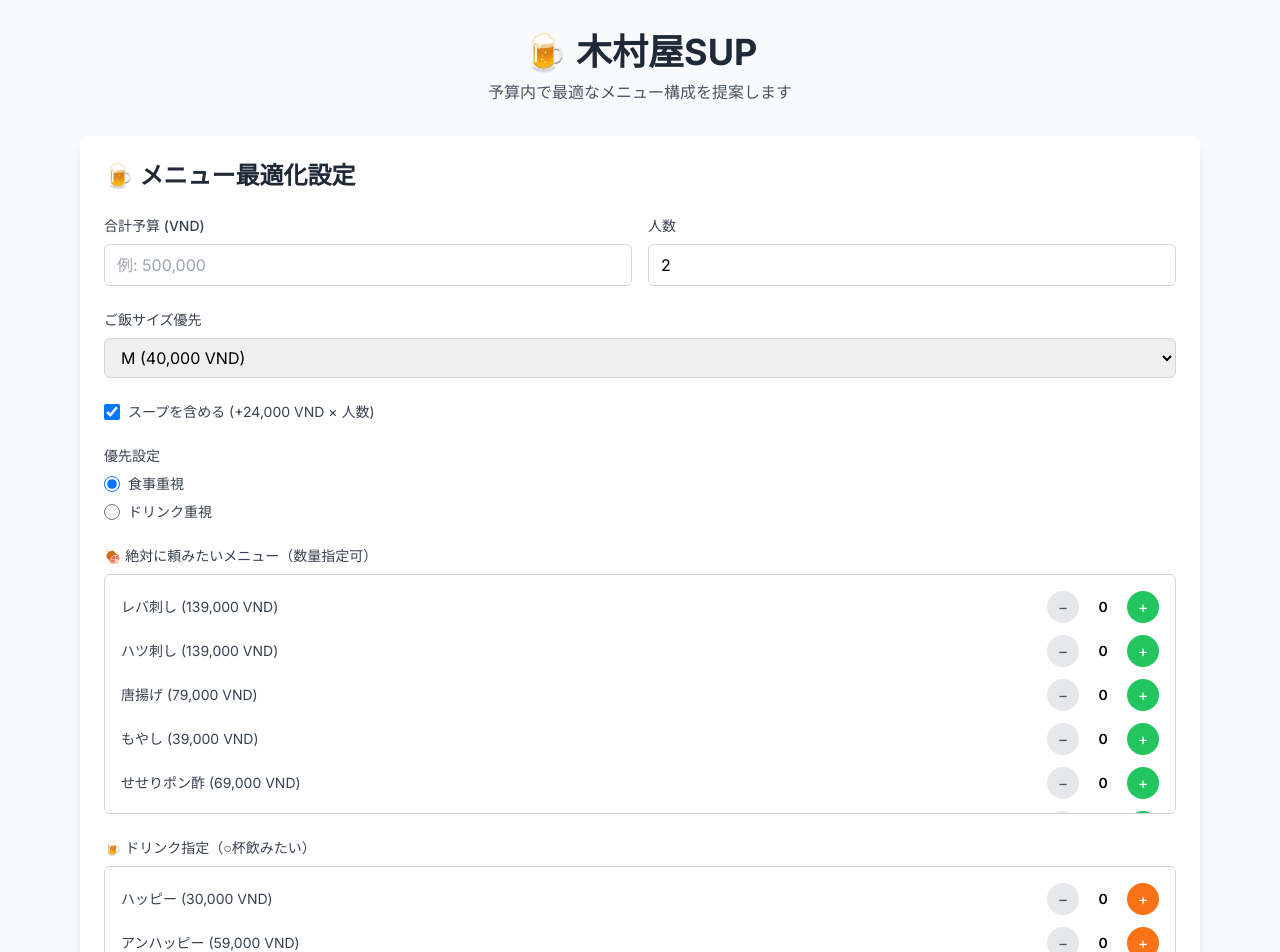
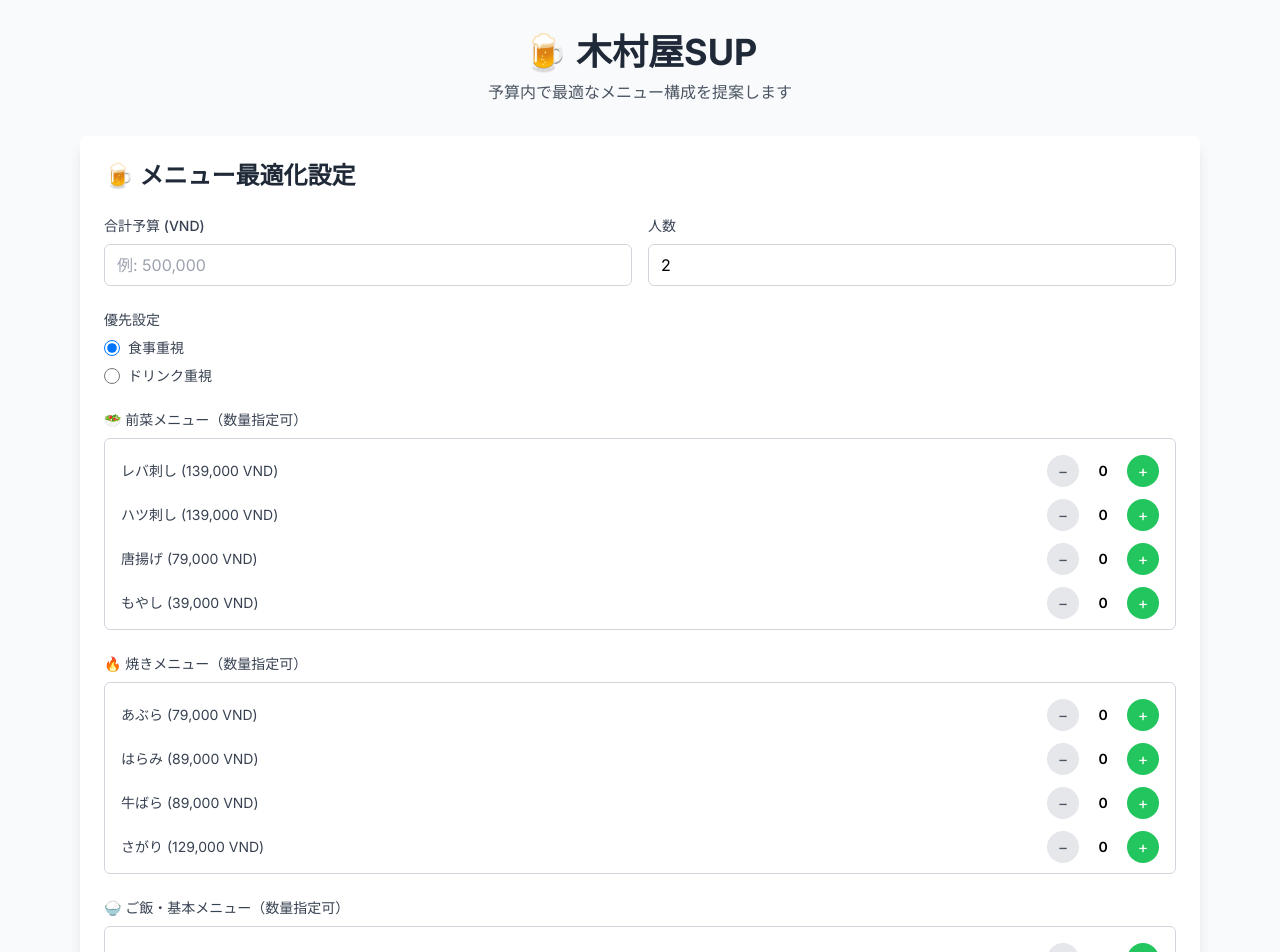
Before and after one commit to taiga0309/kimura-sup, a Next.js app: page / in a window 1280 px wide. Shown: the top 952 px of the page. Built offline with nearby package versions, Linux system fonts and the light colour scheme.

Commit message:
Update MenuForm.tsx

```diff
--- a/src/components/MenuForm.tsx
+++ b/src/components/MenuForm.tsx
@@ -12,8 +12,6 @@ export default function MenuForm({ onSubmit }: MenuFormProps) {
   const [formData, setFormData] = useState<FormData>({
     budget: 0,
     people: 2,
-    riceSize: 'M',
-    includesSoup: true,
     priority: 'food',
     mustHaveItems: [],
     drinkRequirements: []
@@ -24,8 +22,85 @@ export default function MenuForm({ onSubmit }: MenuFormProps) {
     onSubmit(formData);
   };
 
-  const availableMenuItems = MENU_DATA.filter(item =>
-    item.category === 'appetizer' || item.category === 'grilled'
+  // メニューをカテゴリ別に分ける
+  const appetizerItems = MENU_DATA.filter(item => item.category === 'appetizer');
+  const grilledItems = MENU_DATA.filter(item => item.category === 'grilled');
+  const riceItems = MENU_DATA.filter(item => item.category === 'rice');
+
+  // 数量変更のヘルパー関数
+  const updateItemQuantity = (itemId: string, newQuantity: number) => {
+    const newRequirements = formData.mustHaveItems.filter(req => req.itemId !== itemId);
+    if (newQuantity > 0) {
+      newRequirements.push({ itemId, quantity: newQuantity });
+    }
+    setFormData({
+      ...formData,
+      mustHaveItems: newRequirements
+    });
+  };
+
+  // メニューセクションのコンポーネント
+  const MenuSection = ({ title, items, emoji }: { title: string; items: any[]; emoji: string }) => (
+    <div>
+      <label className="block text-sm font-medium text-gray-700 mb-2">
+        {emoji} {title}（数量指定可）
+      </label>
+      <div className="space-y-3 border border-gray-300 rounded-md p-4 max-h-48 overflow-y-auto">
+        {items.map(item => {
+          const currentRequirement = formData.mustHaveItems.find(req => req.itemId === item.id);
+          const currentQuantity = currentRequirement ? currentRequirement.quantity : 0;
+
+          return (
+            <div key={item.id} className="flex items-center justify-between">
+              <span className="text-sm text-gray-700">
+                {item.name} ({item.price.toLocaleString()} VND)
+              </span>
+              <div className="flex items-center space-x-2">
+                <button
+                  type="button"
+                  onClick={() => updateItemQuantity(item.id, Math.max(0, currentQuantity - 1))}
+                  className="w-8 h-8 bg-gray-200 hover:bg-gray-300 rounded-full flex items-center justify-center text-gray-600"
+                >
+                  −
+                </button>
+                <span className="w-8 text-center text-sm font-semibold">
+                  {currentQuantity}
+                </span>
+                <button
+                  type="button"
+                  onClick={() => updateItemQuantity(item.id, currentQuantity + 1)}
+                  className="w-8 h-8 bg-green-500 hover:bg-green-600 text-white rounded-full flex items-center justify-center"
+                >
+                  +
+                </button>
+              </div>
+            </div>
+          );
+        })}
+
+        {/* 選択中の表示 */}
+        {formData.mustHaveItems.filter(req => items.some(item => item.id === req.itemId)).length > 0 && (
+          <div className="mt-3 pt-3 border-t border-gray-200">
+            <p className="text-sm text-gray-600">
+              <strong>選択中:</strong> {formData.mustHaveItems
+                .filter(req => items.some(item => item.id === req.itemId))
+                .map(req => {
+                  const item = items.find(menuItem => menuItem.id === req.itemId);
+                  return `${item?.name} ${req.quantity}${item?.category === 'rice' ? '個' : '皿'}`;
+                }).join(', ')}
+            </p>
+            <p className="text-xs text-gray-500 mt-1">
+              小計: {formData.mustHaveItems
+                .filter(req => items.some(item => item.id === req.itemId))
+                .reduce((sum, req) => {
+                  const item = items.find(menuItem => menuItem.id === req.itemId);
+                  return sum + (item ? item.price * req.quantity : 0);
+                }, 0).toLocaleString()} VND
+            </p>
+          </div>
+        )}
+      </div>
+    </div>
   );
 
   return (
@@ -79,36 +154,6 @@ export default function MenuForm({ onSubmit }: MenuFormProps) {
           </div>
         </div>
 
-        {/* ご飯サイズ */}
-        <div>
-          <label className="block text-sm font-medium text-gray-700 mb-2">
-            ご飯サイズ優先
-          </label>
-          <select
-            value={formData.riceSize}
-            onChange={(e) => setFormData({...formData, riceSize: e.target.value as 'L' | 'M' | 'S'})}
-            className="w-full px-3 py-2 border border-gray-300 rounded-md focus:outline-none focus:ring-2 focus:ring-primary"
-          >
-            <option value="L">L (50,000 VND)</option>
-            <option value="M">M (40,000 VND)</option>
-            <option value="S">S (30,000 VND)</option>
-          </select>
-        </div>
-
-        {/* スープ */}
-        <div className="flex items-center">
-          <input
-            type="checkbox"
-            id="soup"
-            checked={formData.includesSoup}
-            onChange={(e) => setFormData({...formData, includesSoup: e.target.checked})}
-            className="h-4 w-4 text-primary focus:ring-primary border-gray-300 rounded"
-          />
-          <label htmlFor="soup" className="ml-2 block text-sm text-gray-700">
-            スープを含める (+24,000 VND × 人数)
-          </label>
-        </div>
-
         {/* 優先設定 */}
         <div>
           <label className="block text-sm font-medium text-gray-700 mb-2">
@@ -138,81 +183,14 @@ export default function MenuForm({ onSubmit }: MenuFormProps) {
           </div>
         </div>
 
-        {/* 絶対に頼みたいメニュー */}
-        <div>
-          <label className="block text-sm font-medium text-gray-700 mb-2">
-            🍖 絶対に頼みたいメニュー（数量指定可）
-          </label>
-          <div className="space-y-3 border border-gray-300 rounded-md p-4 max-h-60 overflow-y-auto">
-            {availableMenuItems.map(item => {
-              const currentRequirement = formData.mustHaveItems.find(req => req.itemId === item.id);
-              const currentQuantity = currentRequirement ? currentRequirement.quantity : 0;
+        {/* 前菜セクション */}
+        <MenuSection title="前菜メニュー" items={appetizerItems} emoji="🥗" />
 
-              return (
-                <div key={item.id} className="flex items-center justify-between">
-                  <span className="text-sm text-gray-700">
-                    {item.name} ({item.price.toLocaleString()} VND)
-                  </span>
-                  <div className="flex items-center space-x-2">
-                    <button
-                      type="button"
-                      onClick={() => {
-                        const newRequirements = formData.mustHaveItems.filter(req => req.itemId !== item.id);
-                        if (currentQuantity > 0) {
-                          const newQuantity = Math.max(0, currentQuantity - 1);
-                          if (newQuantity > 0) {
-                            newRequirements.push({ itemId: item.id, quantity: newQuantity });
-                          }
-                        }
-                        setFormData({
-                          ...formData,
-                          mustHaveItems: newRequirements
-                        });
-                      }}
-                      className="w-8 h-8 bg-gray-200 hover:bg-gray-300 rounded-full flex items-center justify-center text-gray-600"
-                    >
-                      −
-                    </button>
-                    <span className="w-8 text-center text-sm font-semibold">
-                      {currentQuantity}
-                    </span>
-                    <button
-                      type="button"
-                      onClick={() => {
-                        const newRequirements = formData.mustHaveItems.filter(req => req.itemId !== item.id);
-                        newRequirements.push({ itemId: item.id, quantity: currentQuantity + 1 });
-                        setFormData({
-                          ...formData,
-                          mustHaveItems: newRequirements
-                        });
-                      }}
-                      className="w-8 h-8 bg-green-500 hover:bg-green-600 text-white rounded-full flex items-center justify-center"
-                    >
-                      +
-                    </button>
-                  </div>
-                </div>
-              );
-            })}
+        {/* 焼きセクション */}
+        <MenuSection title="焼きメニュー" items={grilledItems} emoji="🔥" />
 
-            {formData.mustHaveItems.length > 0 && (
-              <div className="mt-3 pt-3 border-t border-gray-200">
-                <p className="text-sm text-gray-600">
-                  <strong>選択中:</strong> {formData.mustHaveItems.map(req => {
-                    const item = availableMenuItems.find(menuItem => menuItem.id === req.itemId);
-                    return `${item?.name} ${req.quantity}皿`;
-                  }).join(', ')}
-                </p>
-                <p className="text-xs text-gray-500 mt-1">
-                  小計: {formData.mustHaveItems.reduce((sum, req) => {
-                    const item = availableMenuItems.find(menuItem => menuItem.id === req.itemId);
-                    return sum + (item ? item.price * req.quantity : 0);
-                  }, 0).toLocaleString()} VND
-                </p>
-              </div>
-            )}
-          </div>
-        </div>
+        {/* ご飯系セクション */}
+        <MenuSection title="ご飯・基本メニュー" items={riceItems} emoji="🍚" />
 
         {/* ドリンク指定 */}
         <div>
```
